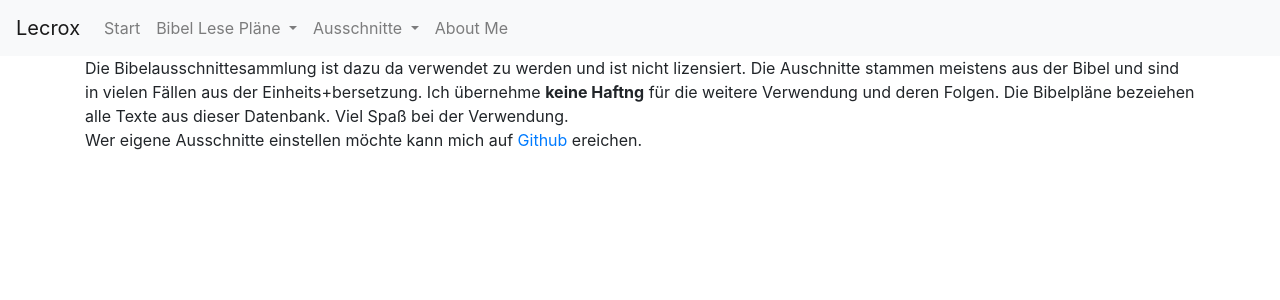
After one commit to Chaostheorie/Lecrox, a Flask app: template templates/snippets_info.html in a window 1280 px wide. The commit adds this page. Shown: the top 300 px of the page. Run offline with Flask 2, Linux system fonts and the light colour scheme; the template is opened without the code that fills it, so the values that code supplies are empty; some libraries are stand-ins or nearby versions.

Commit message:
add infos

```diff
--- a/main.py
+++ b/main.py
@@ -76,8 +76,9 @@ def plans_info():
     return render_template("plans-info.html")
 
 @app.route("/snippets-info")
-def snippets-info():
-    return render_template
+def snippets_info():
+    return render_template("snippets_info.html")
+
 @app.route("/about-me")
 def about_me():
     return render_template("about_me.html")
--- a/templates/base.html
+++ b/templates/base.html
@@ -26,14 +26,14 @@ Lecrox
       <li class="nav-item">
         <a class="nav-link" href="/">Start <span class="sr-only">(current)</span></a>
       </li>
-            <li class="nav-item dropdown">
+            <li class="nav-item dropdown deactivated">
               <a class="nav-link dropdown-toggle" href="#" id="navbarDropdown" role="button" data-toggle="dropdown" aria-haspopup="true" aria-expanded="false">
                 Bibel Lese Pläne
               </a>
               <div class="dropdown-menu" aria-labelledby="navbarDropdown">
                 <a class="dropdown-item" href="/plans-info"> Info </a>
                 <div class="dropdown-item">
-                  <form class="form-inline my-2 my-lg-0" method="post">
+                  <form class="form-inline my-2 my-lg-0" action="/" method="post">
                       <input class="form-control mr-sm-2" type="search" placeholder="Suche" aria-label="Suche" name="search">
                       <input type="hidden" id="type" name="type" value="plan">
                       <button class="btn btn-outline-success my-2 my-sm-0" type="submit"> Los</button>
@@ -42,13 +42,13 @@ Lecrox
               </div>
             </li>
       <li class="nav-item dropdown">
-        <a class="nav-link dropdown-toggle" href="#" id="navbarDropdown" role="button" data-toggle="dropdown" aria-haspopup="true" aria-expanded="false">
+        <a class="nav-link dropdown-toggle deactivated" href="#" id="navbarDropdown" role="button" data-toggle="dropdown" aria-haspopup="true" aria-expanded="false">
           Ausschnitte
         </a>
         <div class="dropdown-menu" aria-labelledby="navbarDropdown">
           <a class="dropdown-item" href="/snippets-info"> Info </a>
           <div class="dropdown-item">
-            <form class="form-inline my-2 my-lg-0" method="post">
+            <form class="form-inline my-2 my-lg-0" action="/" method="post">
                 <input class="form-control mr-sm-2" type="search" placeholder="Suche" aria-label="Suche" name="search">
                 <input type="hidden" id="type" name="type" value="snippet">
                 <button class="btn btn-outline-success my-2 my-sm-0" type="submit"> Los</button>
--- /dev/null
+++ b/templates/snippets_info.html
@@ -0,0 +1,10 @@
+{% extends "base.html" %}
+{% block app_content %}
+Die Bibelausschnittesammlung ist dazu da verwendet zu werden und ist nicht
+lizensiert. Die Auschnitte stammen meistens aus der Bibel und sind in vielen
+Fällen aus der Einheits+bersetzung. Ich übernehme <strong>keine Haftng</strong>
+für die weitere Verwendung und deren Folgen. Die Bibelpläne bezeiehen alle Texte
+aus dieser Datenbank. Viel Spaß bei der Verwendung.<br> Wer eigene Ausschnitte
+einstellen möchte kann mich auf <a href="https://github.com/Chaostheorie">
+Github</a> ereichen.
+{% endblock %}
```
